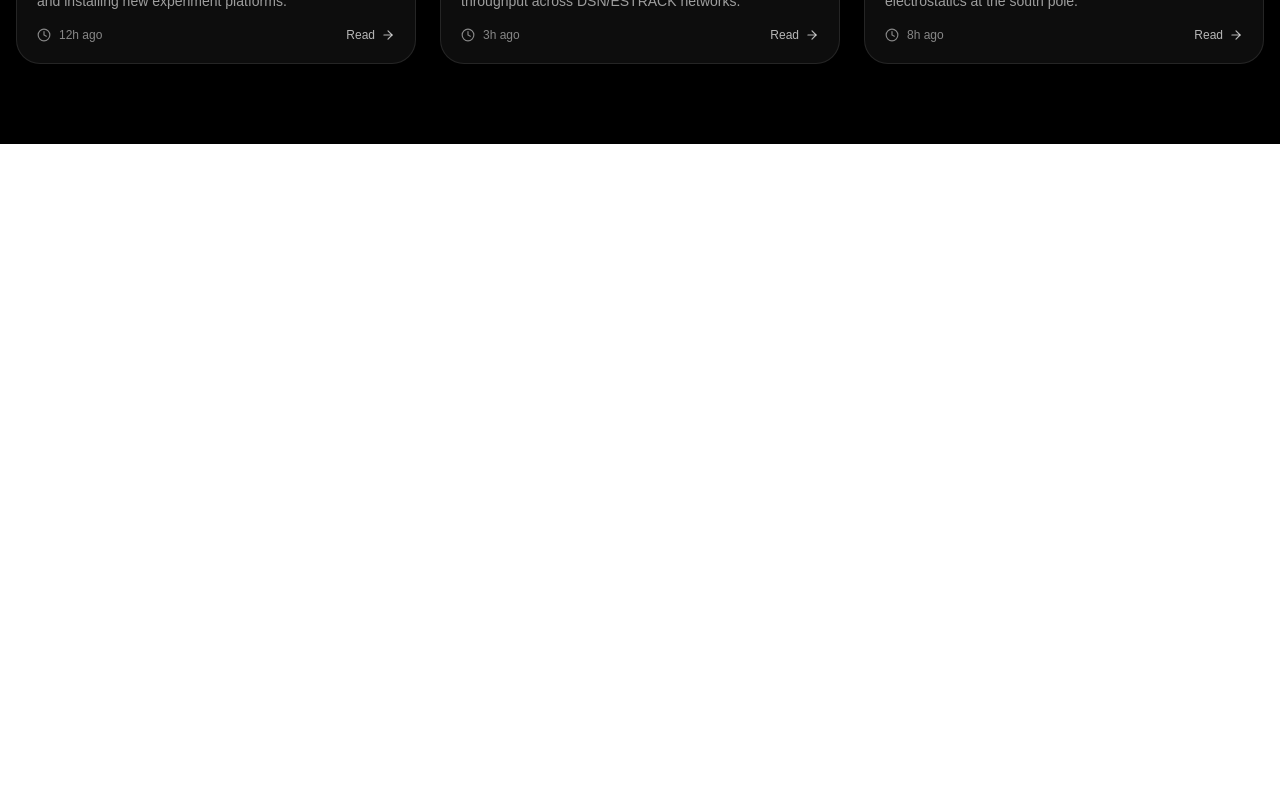
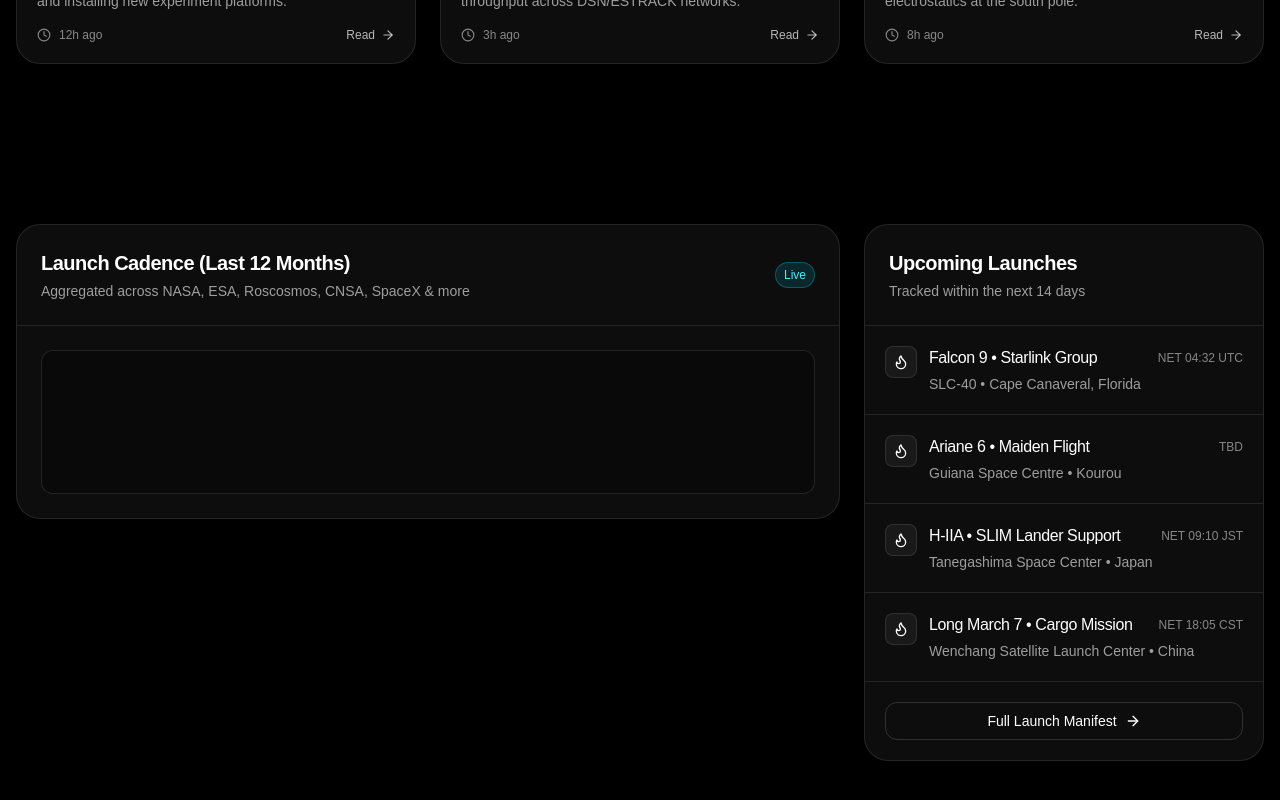
Before and after one commit to aakash-gupta02/Beyond-Sky, a Next.js app: page / in a window 1280 px wide. Shown: the part 1574-2374 px from the top of the page. Before the commit the page ends 1718 px from the top, so only its background shows below. Built offline with nearby package versions, Linux system fonts and the light colour scheme.

Commit message:
mission & analytics section

```diff
--- a/src/app/page.js
+++ b/src/app/page.js
@@ -1,5 +1,6 @@
 import BackgroundLayer from "@/components/BackgroundLayer";
 import Hero from "@/components/Hero";
+import MissionAnalytics from "@/components/MissionAnalytics";
 import Navbar from "@/components/Navbar";
 import NewsGrid from "@/components/NewsGrid";
 import Image from "next/image";
@@ -109,6 +110,7 @@
   <Navbar />
   <Hero />
   <NewsGrid />
+  <MissionAnalytics />
 </div>
   );
 }
--- /dev/null
+++ b/src/components/MissionAnalytics.jsx
@@ -0,0 +1,98 @@
+import React from 'react';
+import { Flame, ArrowRight } from 'lucide-react';
+
+const MissionAnalytics = () => {
+    return (
+        <section className="py-20">
+            <div className="max-w-7xl mx-auto px-4">
+                <div className="grid lg:grid-cols-3 gap-6 items-start">
+                    {/* Chart Card */}
+                    <div className="lg:col-span-2 rounded-3xl border border-white/10 bg-white/5 overflow-hidden">
+                        <div className="p-6 border-b border-white/10 flex items-center justify-between">
+                            <div>
+                                <h3 className="text-xl font-semibold tracking-tight">Launch Cadence (Last 12 Months)</h3>
+                                <p className="text-white/60 text-sm mt-1">Aggregated across NASA, ESA, Roscosmos, CNSA, SpaceX & more</p>
+                            </div>
+                            <div className="flex items-center gap-2">
+                                <span className="text-xs px-2 py-1 rounded-full bg-cyan-500/15 border border-cyan-400/30 text-cyan-300">Live</span>
+                            </div>
+                        </div>
+                        <div className="p-6">
+                            <div className="rounded-xl border border-white/10 bg-black/30 p-4">
+                                <div>
+                                    <canvas id="launchChart" height="110"></canvas>
+                                </div>
+                            </div>
+                        </div>
+                    </div>
+
+                    {/* Upcoming Launches */}
+                    <div className="rounded-3xl border border-white/10 bg-white/5 overflow-hidden">
+                        <div className="p-6 border-b border-white/10">
+                            <h3 className="text-xl font-semibold tracking-tight">Upcoming Launches</h3>
+                            <p className="text-white/60 text-sm mt-1">Tracked within the next 14 days</p>
+                        </div>
+                        <div className="divide-y divide-white/10">
+                            <div className="p-5 flex items-start gap-3">
+                                <div className="w-8 h-8 rounded-lg bg-white/5 border border-white/10 grid place-items-center">
+                                    <Flame className="w-4 h-4" />
+                                </div>
+                                <div className="flex-1">
+                                    <div className="flex items-center justify-between">
+                                        <h4 className="font-medium tracking-tight">Falcon 9 • Starlink Group</h4>
+                                        <span className="text-xs text-white/50">NET 04:32 UTC</span>
+                                    </div>
+                                    <p className="text-white/60 text-sm mt-1">SLC-40 • Cape Canaveral, Florida</p>
+                                </div>
+                            </div>
+                            <div className="p-5 flex items-start gap-3">
+                                <div className="w-8 h-8 rounded-lg bg-white/5 border border-white/10 grid place-items-center">
+                                    <Flame className="w-4 h-4" />
+                                </div>
+                                <div className="flex-1">
+                                    <div className="flex items-center justify-between">
+                                        <h4 className="font-medium tracking-tight">Ariane 6 • Maiden Flight</h4>
+                                        <span className="text-xs text-white/50">TBD</span>
+                                    </div>
+                                    <p className="text-white/60 text-sm mt-1">Guiana Space Centre • Kourou</p>
+                                </div>
+                            </div>
+                            <div className="p-5 flex items-start gap-3">
+                                <div className="w-8 h-8 rounded-lg bg-white/5 border border-white/10 grid place-items-center">
+                                    <Flame className="w-4 h-4" />
+                                </div>
+                                <div className="flex-1">
+                                    <div className="flex items-center justify-between">
+                                        <h4 className="font-medium tracking-tight">H-IIA • SLIM Lander Support</h4>
+                                        <span className="text-xs text-white/50">NET 09:10 JST</span>
+                                    </div>
+                                    <p className="text-white/60 text-sm mt-1">Tanegashima Space Center • Japan</p>
+                                </div>
+                            </div>
+                            <div className="p-5 flex items-start gap-3">
+                                <div className="w-8 h-8 rounded-lg bg-white/5 border border-white/10 grid place-items-center">
+                                    <Flame className="w-4 h-4" />
+                                </div>
+                                <div className="flex-1">
+                                    <div className="flex items-center justify-between">
+                                        <h4 className="font-medium tracking-tight">Long March 7 • Cargo Mission</h4>
+                                        <span className="text-xs text-white/50">NET 18:05 CST</span>
+                                    </div>
+                                    <p className="text-white/60 text-sm mt-1">Wenchang Satellite Launch Center • China</p>
+                                </div>
+                            </div>
+                        </div>
+                        <div className="p-5 border-t border-white/10">
+                            <button className="w-full inline-flex items-center justify-center gap-2 px-4 py-2 rounded-xl border border-white/15 hover:bg-white/10 transition-colors text-sm">
+                                Full Launch Manifest
+                                <ArrowRight className="w-4 h-4" />
+                            </button>
+                        </div>
+                    </div>
+                </div>
+            </div>
+        </section>
+    );
+};
+
+export default MissionAnalytics;
```
